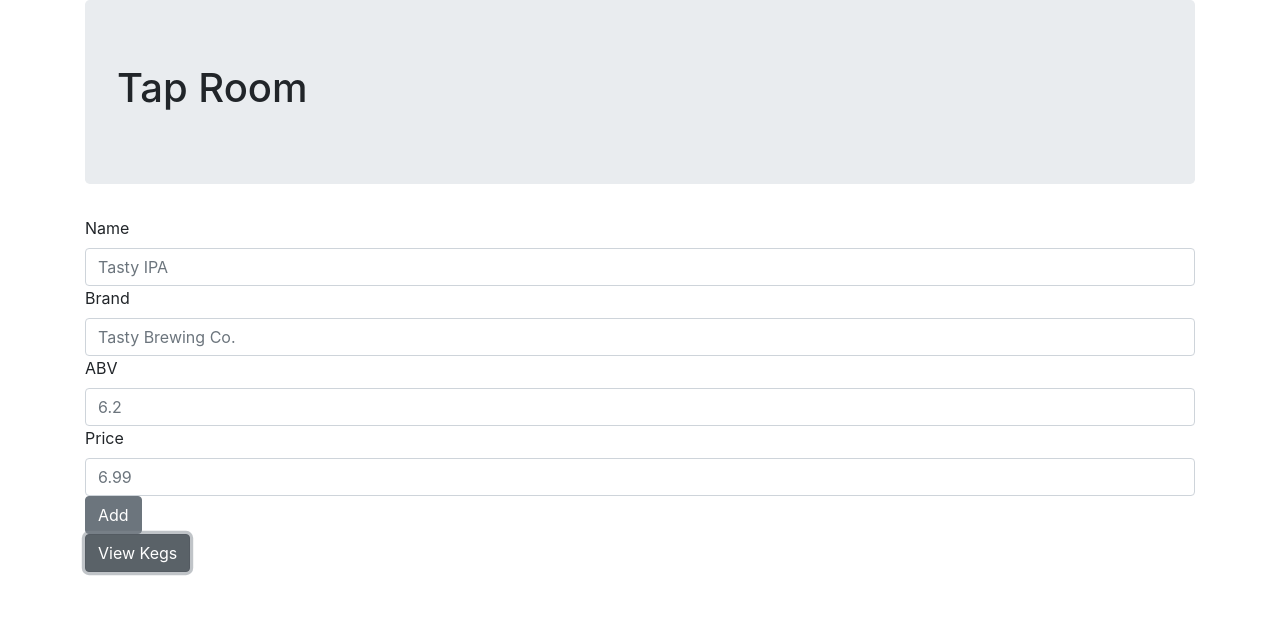
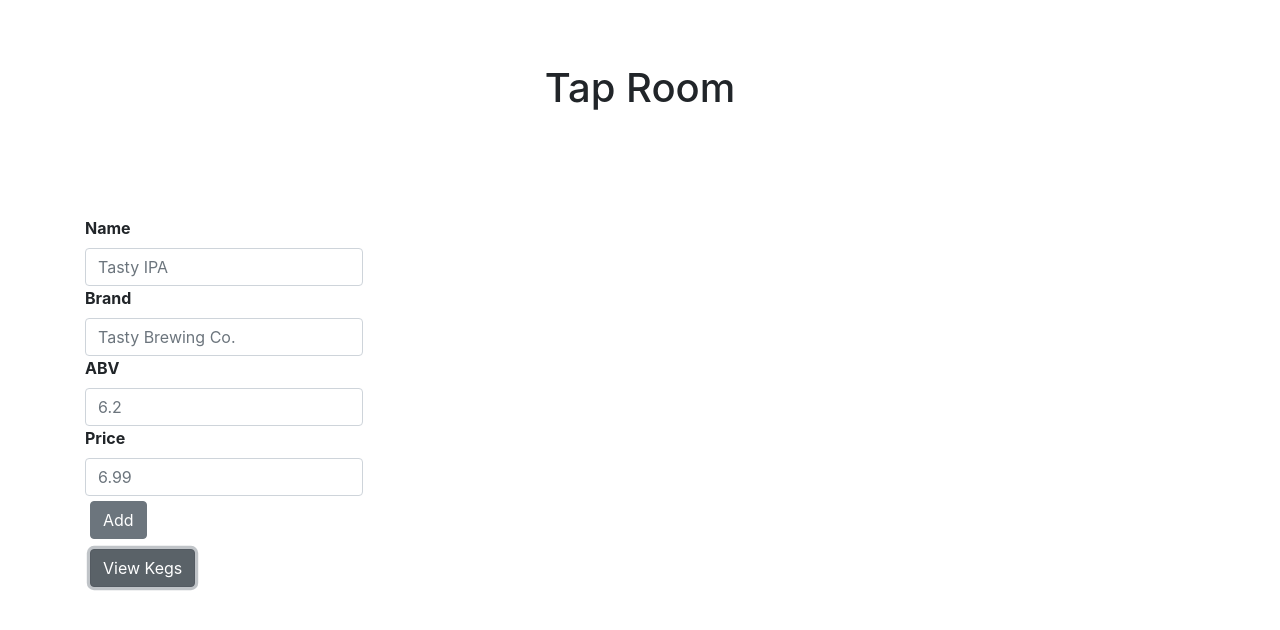
Before and after one commit to mlstroud/tap-room-redux, a React (Create React App) app: page / in a window 1280 px wide. Both pictures are taken after a click on the button "Add Keg". Shown: the top 630 px of the page. Built offline with nearby package versions, Linux system fonts and the light colour scheme.

Commit message:
add basic card styling

```diff
--- a/src/components/Keg.js
+++ b/src/components/Keg.js
@@ -9,7 +9,9 @@ function Keg(props) {
       <CardHeader><h4>{props.name}</h4></CardHeader>
       <CardBody>
         <CardText>
-          {props.pints > 0 ? `from ${props.brand}, ${props.abv}%    $${props.price}` : "Out of stock."}
+          <em>by {props.brand} {props.abv}%    <strong>${props.price}</strong></em>
+          <br />
+          <em>{props.pints > 0 ? `pints remaining: ${props.pints}` : "Out of stock."}</em>
         </CardText>
         <Button onClick={() => props.whenPintSold({
           name: props.name,
--- a/src/components/KegList.js
+++ b/src/components/KegList.js
@@ -7,6 +7,7 @@ function KegList(props) {
   return (
     <React.Fragment>
       <Col md="12">
+        {props.kegList.length === 0 && <h3>No kegs in stock</h3>}
         {props.kegList.map((keg) =>
           <Row key={"row" + keg.id}>
             <Card key={"card" + keg.id}>
--- a/src/components/NewKegForm.js
+++ b/src/components/NewKegForm.js
@@ -23,19 +23,23 @@ function NewKegForm(props) {
         <Label for="kegName">Name</Label>
         <Input type="text"
           name="kegName"
-          placeholder="Tasty IPA" />
+          placeholder="Tasty IPA"
+          className="form-control" />
         <Label for="kegBrand">Brand</Label>
         <Input type="text"
           name="kegBrand"
-          placeholder="Tasty Brewing Co." />
+          placeholder="Tasty Brewing Co."
+          className="form-control" />
         <Label for="kegAbv">ABV</Label>
         <Input type="text"
           name="kegAbv"
-          placeholder="6.2" />
+          placeholder="6.2"
+          className="form-control" />
         <Label for="kegPrice">Price</Label>
         <Input type="text"
           name="kegPrice"
-          placeholder="6.99" />
+          placeholder="6.99"
+          className="form-control" />
         <Button type="submit">Add</Button>
       </Form>
     </React.Fragment>
--- a/src/index.css
+++ b/src/index.css
@@ -11,3 +11,25 @@ code {
   font-family: source-code-pro, Menlo, Monaco, Consolas, 'Courier New',
     monospace;
 }
+
+.btn {
+  margin: 5px;
+}
+
+.card {
+  width: 100%;
+  margin: 5px;
+}
+
+.form-control {
+  width: 25% !important;
+}
+
+label {
+  font-weight: bold;
+}
+
+.jumbotron {
+  background-color: white !important;
+  text-align: center;
+}
```
